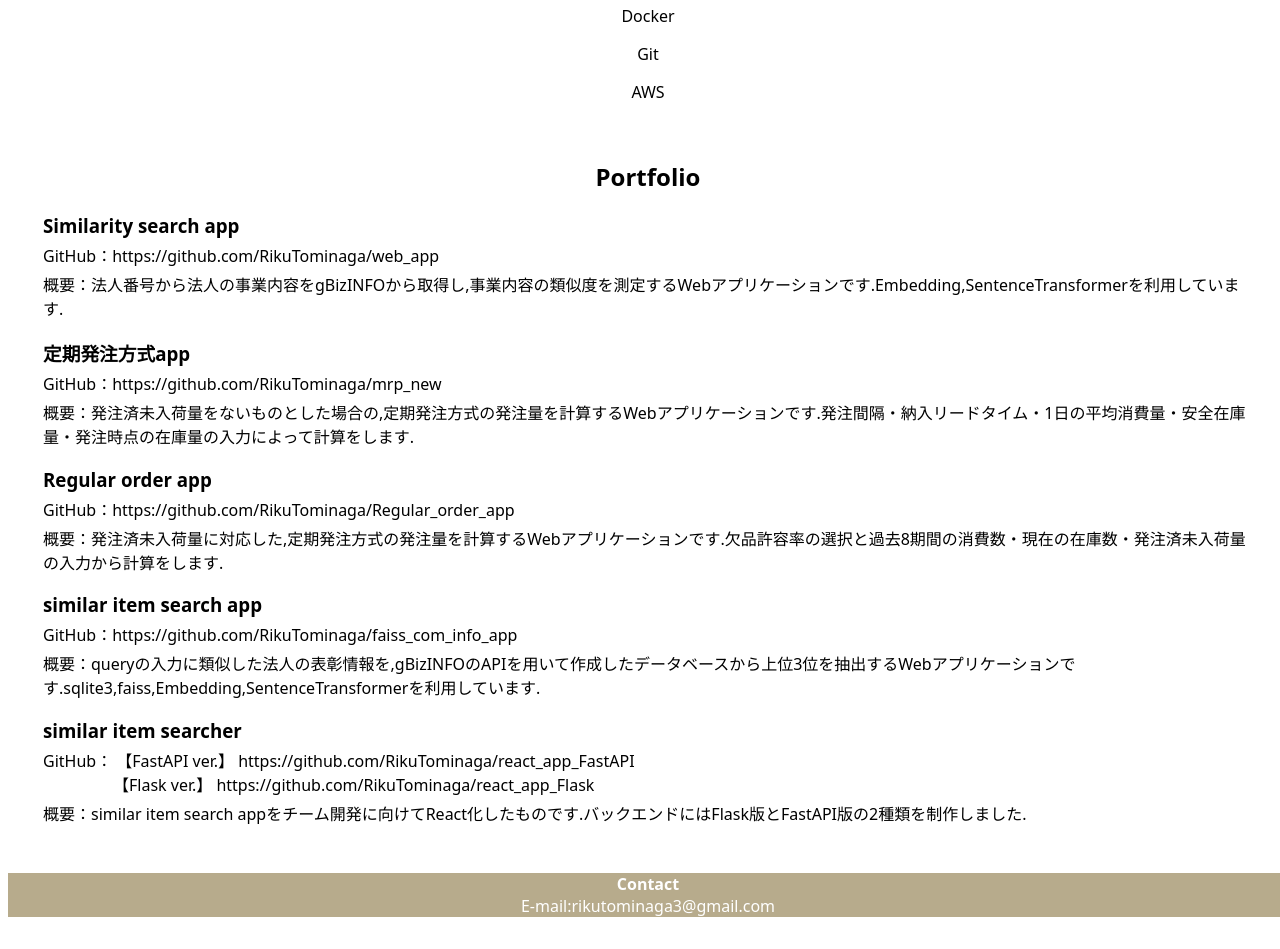
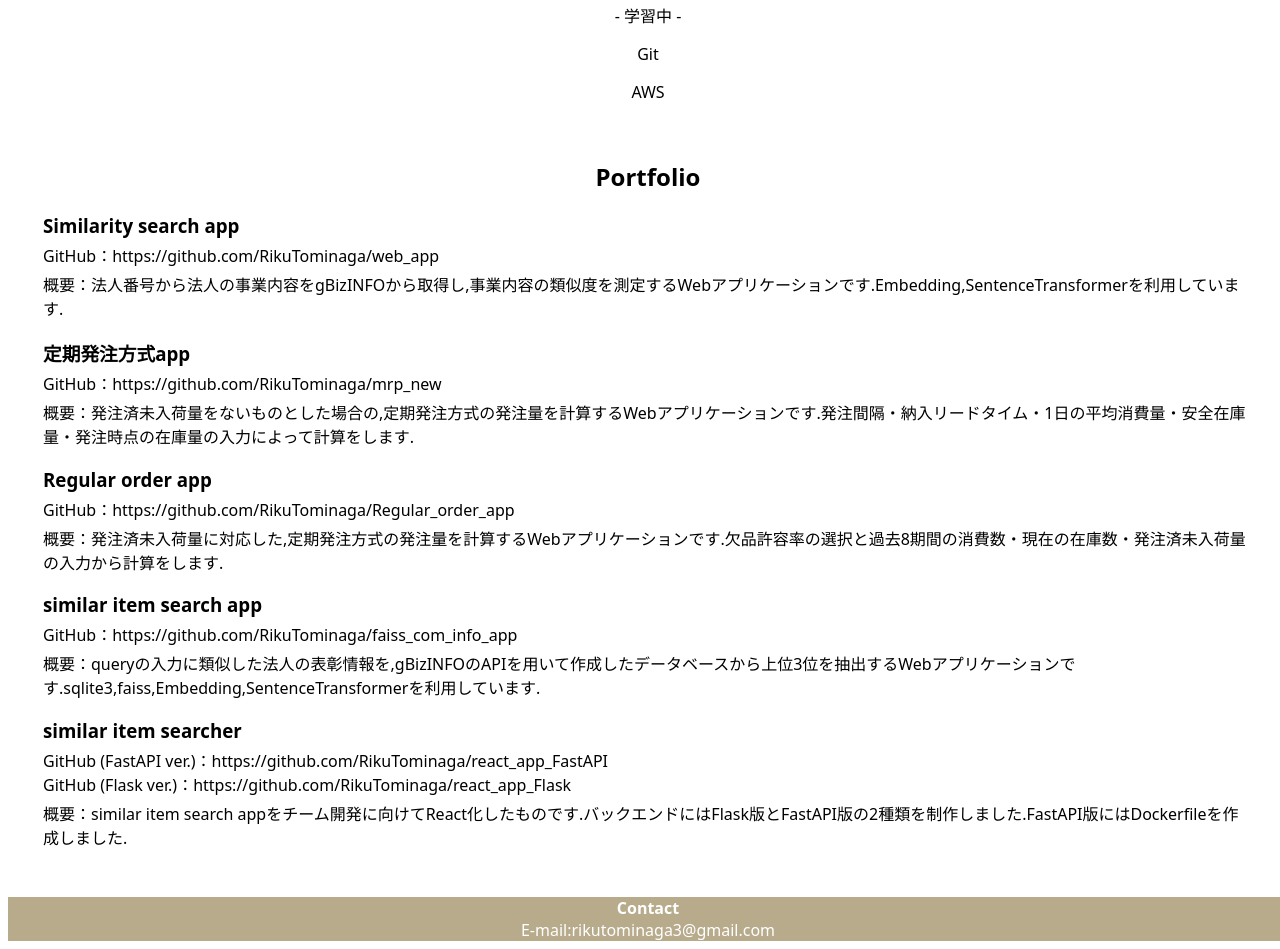
Before and after one commit to RikuTominaga/rikutominaga.github.io, a plain HTML site: page index.html in a window 1280 px wide. Shown: the part 685-1634 px from the top of the page. Before the commit the page ends 1610 px from the top, so only its background shows below. Drawn offline with Linux system fonts and the light colour scheme.

Commit message:
new ver.

```diff
--- a/index.html
+++ b/index.html
@@ -49,9 +49,9 @@
             <p>HTML</p>
             <p>React</p>
             <p>Javascript</p>
+            <p>Docker</p>
             <br>
             <p> - 学習中 - </p>
-            <p>Docker</p>
             <p>Git</p>
             <p>AWS</p>
         </div>
@@ -82,14 +82,12 @@
             </div>
             <h3>similar item searcher</h3>
             <div class="exp">
-                GitHub：
-                【FastAPI ver.】 https://github.com/RikuTominaga/react_app_FastAPI
+                GitHub (FastAPI ver.)：https://github.com/RikuTominaga/react_app_FastAPI
                 <br>
-                <span class="index">【Flask ver.】 https://github.com/RikuTominaga/react_app_Flask</span>
+                GitHub (Flask ver.)：https://github.com/RikuTominaga/react_app_Flask
             </div>
             <div class="exp">
-                概要：similar item search appをチーム開発に向けてReact化したものです.バックエンドにはFlask版とFastAPI版の2種類を制作しました.
-
+                概要：similar item search appをチーム開発に向けてReact化したものです.バックエンドにはFlask版とFastAPI版の2種類を制作しました.FastAPI版にはDockerfileを作成しました.
             </div>
         </div>
         <br>
```
